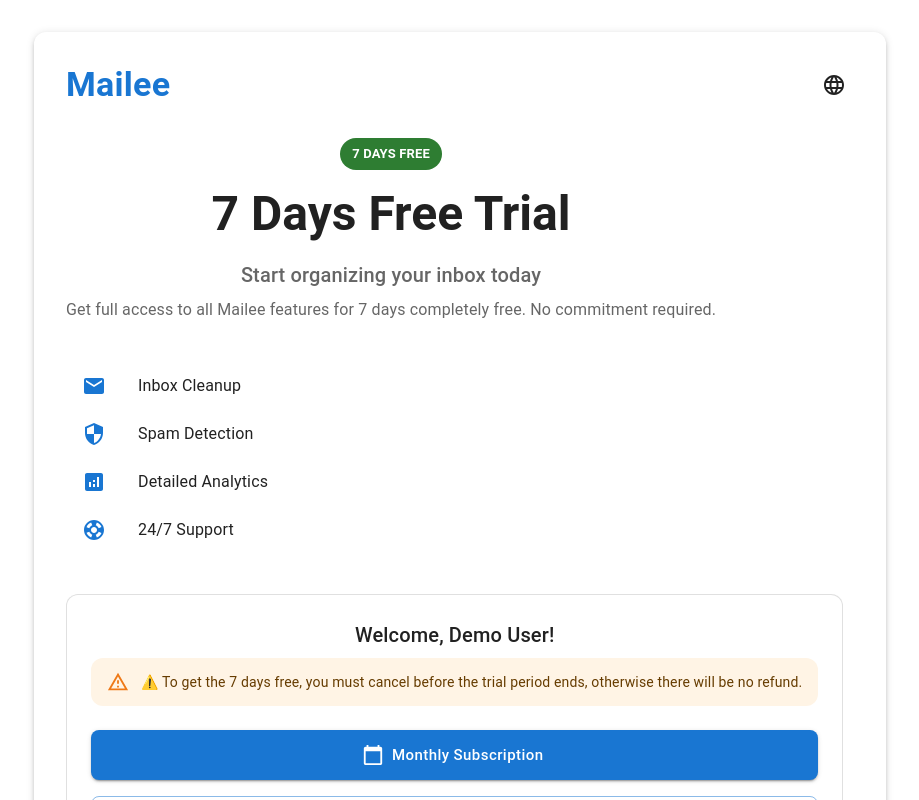
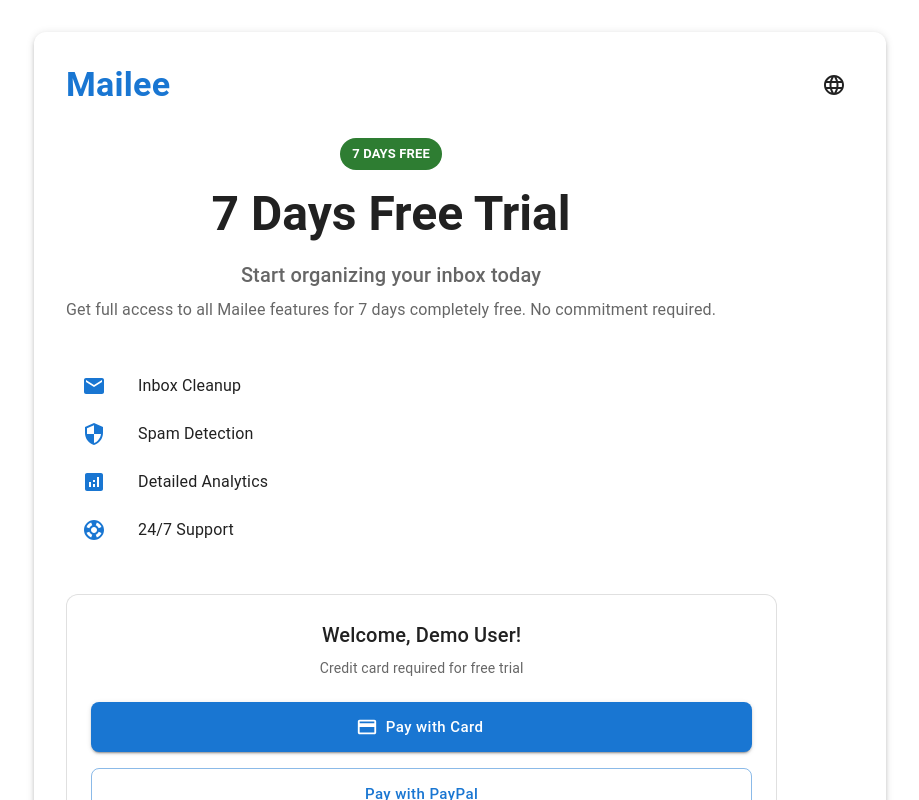
Before and after one commit to mathohub/mailee-inbox-control, a React (Vite) app: page /login in a window 1280 px wide. Both pictures are taken after typing "name@example.com", "Sample123" into the empty fields and a click on the button "Login". Shown: the top 800 px of the page, without its empty margins (180-1099 px from the left). Built offline with nearby package versions, Linux system fonts and the light colour scheme.

Commit message:
Reverted to commit dc61c49ccdb90c78624a64a7aa34dcf0e3ed7a47

```diff
--- a/src/components/Dashboard/InboxTab.tsx
+++ b/src/components/Dashboard/InboxTab.tsx
@@ -9,6 +9,7 @@ import {
   ListItem,
   ListItemIcon,
   ListItemText,
+  ListItemSecondary,
   Chip,
   Alert,
   FormControlLabel
--- a/src/contexts/LanguageContext.tsx
+++ b/src/contexts/LanguageContext.tsx
@@ -1,3 +1,4 @@
+
 import React, { createContext, useContext, useState } from 'react';
 
 type Language = 'en' | 'pt';
@@ -36,9 +37,6 @@ const translations = {
     'payment.cardRequired': 'Credit card required for free trial',
     'payment.payWithCard': 'Pay with Card',
     'payment.payWithPaypal': 'Pay with PayPal',
-    'payment.monthlySubscription': 'Monthly Subscription',
-    'payment.annualSubscription': 'Annual Subscription',
-    'payment.freeTrialWarning': '⚠️ To get the 7 days free, you must cancel before the trial period ends, otherwise there will be no refund.',
 
     // Dashboard
     'dashboard.title': 'Mailee Dashboard',
@@ -111,9 +109,6 @@ const translations = {
     'payment.cardRequired': 'Cartão de crédito necessário para teste grátis',
     'payment.payWithCard': 'Pagar com Cartão',
     'payment.payWithPaypal': 'Pagar com PayPal',
-    'payment.monthlySubscription': 'Assinatura Mensal',
-    'payment.annualSubscription': 'Assinatura Anual',
-    'payment.freeTrialWarning': '⚠️ Para pegar os 7 dias grátis, você deve cancelar antes dos 7 dias, senão não terá reembolso.',
 
     // Dashboard
     'dashboard.title': 'Dashboard Mailee',
--- a/src/pages/Payment.tsx
+++ b/src/pages/Payment.tsx
@@ -11,32 +11,38 @@ import {
   ListItemIcon,
   ListItemText,
   Chip,
-  Grid,
-  Alert
+  CircularProgress,
+  Grid
 } from '@mui/material';
 import {
   CheckCircle,
-  CalendarMonth,
-  CalendarToday,
+  CreditCard,
   Email,
   Security,
   Analytics,
   Support
 } from '@mui/icons-material';
+import { useNavigate } from 'react-router-dom';
 import { useAuth } from '../contexts/AuthContext';
 import { useLanguage } from '../contexts/LanguageContext';
 import LanguageToggle from '../components/LanguageToggle';
 
 const Payment: React.FC = () => {
-  const { user } = useAuth();
+  const [loading, setLoading] = useState(false);
+  const { completePurchase, user } = useAuth();
   const { t } = useLanguage();
+  const navigate = useNavigate();
 
-  const handleSubscription = (type: 'monthly' | 'annual') => {
-    const monthlyLink = 'https://pay.kiwify.com.br/4oPti4i';
-    const annualLink = 'https://pay.kiwify.com.br/zVYY651';
+  const handlePayment = async (method: 'card' | 'paypal') => {
+    setLoading(true);
 
-    const link = type === 'monthly' ? monthlyLink : annualLink;
-    window.open(link, '_blank');
+    // Simulate payment processing
+    await new Promise(resolve => setTimeout(resolve, 2000));
+
+    // Simulate successful payment
+    completePurchase();
+    navigate('/dashboard');
+    setLoading(false);
   };
 
   const features = [
@@ -112,31 +118,37 @@ const Payment: React.FC = () => {
                 <Typography variant="h6" gutterBottom>
                   Welcome, {user?.name}!
                 </Typography>
-
-                <Alert severity="warning" sx={{ mb: 3, textAlign: 'left' }}>
-                  {t('payment.freeTrialWarning')}
-                </Alert>
+                <Typography variant="body2" color="text.secondary" gutterBottom sx={{ mb: 3 }}>
+                  {t('payment.cardRequired')}
+                </Typography>
 
                 <Box sx={{ display: 'flex', flexDirection: 'column', gap: 2 }}>
                   <Button
                     variant="contained"
                     size="large"
-                    startIcon={<CalendarToday />}
-                    onClick={() => handleSubscription('monthly')}
+                    startIcon={<CreditCard />}
+                    onClick={() => handlePayment('card')}
+                    disabled={loading}
                     sx={{ py: 1.5 }}
                   >
-                    {t('payment.monthlySubscription')}
+                    {loading ? <CircularProgress size={24} /> : t('payment.payWithCard')}
                   </Button>
 
                   <Button
                     variant="outlined"
                     size="large"
-                    startIcon={<CalendarMonth />}
-                    onClick={() => handleSubscription('annual')}
+                    onClick={() => handlePayment('paypal')}
+                    disabled={loading}
                     sx={{ py: 1.5 }}
                   >
-                    {t('payment.annualSubscription')}
+                    {t('payment.payWithPaypal')}
                   </Button>
+                </Box>
+
+                <Box sx={{ mt: 3, p: 2, bgcolor: 'grey.50', borderRadius: 1 }}>
+                  <Typography variant="caption" color="text.secondary">
+                    * This is a demo. Clicking either button will simulate a successful payment and grant access to the dashboard.
+                  </Typography>
                 </Box>
               </Paper>
             </Grid>
```
Also changed, not shown: 1 other file (tests, documents, lock files or other folders).
